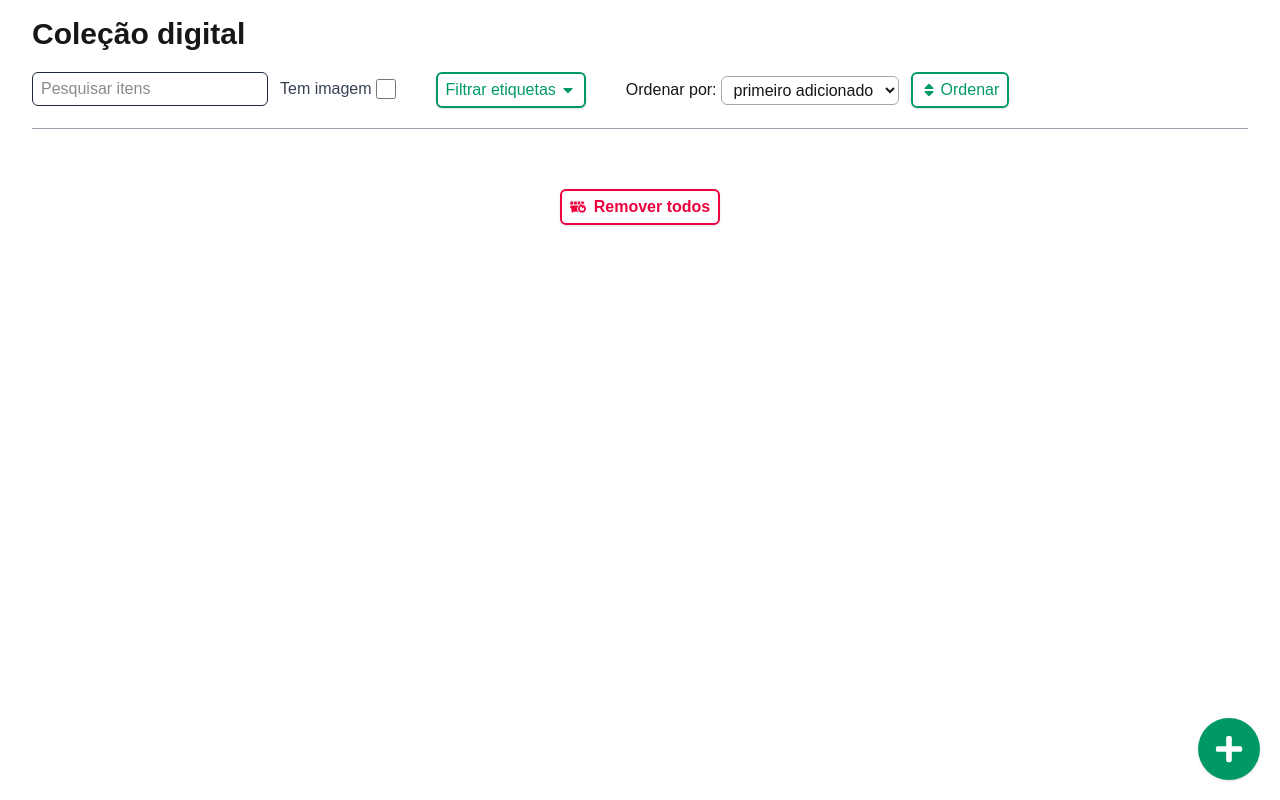
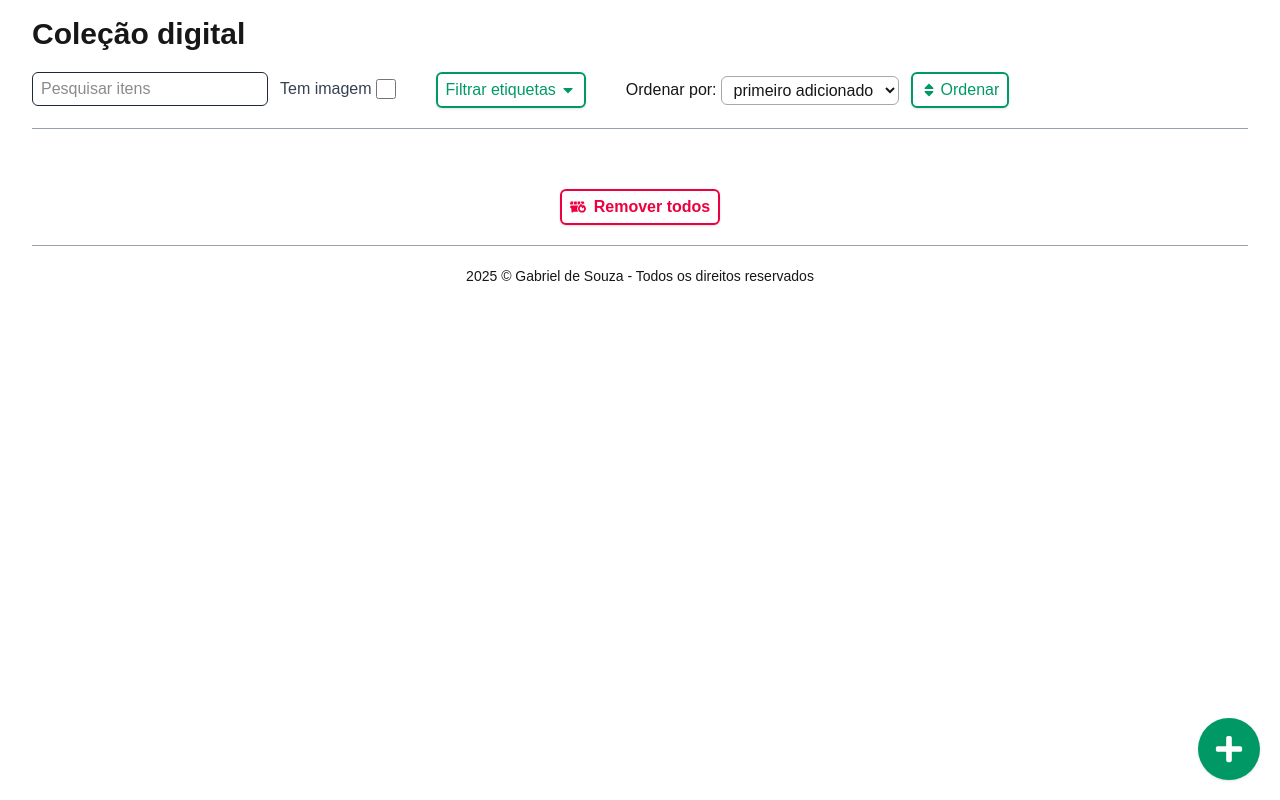
Before and after one commit to gab-souza-martins/digital-collection, a Next.js app: page / in a window 1280 px wide. Built offline with nearby package versions, Linux system fonts and the light colour scheme.

Commit message:
Adicionado componente Footer.tsx com atribuição

```diff
--- /dev/null
+++ b/src/app/Components/Footer.tsx
@@ -0,0 +1,8 @@
+const Footer = () => {
+   return (
+      <p className="text-center text-sm">
+         2025 &copy; Gabriel de Souza - Todos os direitos reservados
+      </p>
+   );
+};
+export default Footer;
--- a/src/app/colecao/[collectionId]/page.tsx
+++ b/src/app/colecao/[collectionId]/page.tsx
@@ -15,6 +15,7 @@ import Tag from "@/app/Types/TagType";
 import TagFilter from "@/app/Components/TagFilter";
 import AddAndEditForm from "@/app/Components/AddAndEditForm";
 import InitialEditValues from "@/app/Types/InitialEditValues";
+import Footer from "@/app/Components/Footer";
 
 const CollectionPage = () => {
    const params = useParams();
@@ -396,6 +397,12 @@ const CollectionPage = () => {
                openRemoveAll={handleOpenConfirmEmptyCollection}
             />
          </main>
+
+         <hr className="my-5 text-gray-400" />
+
+         <footer>
+            <Footer />
+         </footer>
       </div>
    );
 };
--- a/src/app/page.tsx
+++ b/src/app/page.tsx
@@ -13,6 +13,7 @@ import TagFilter from "./Components/TagFilter";
 import Tag from "./Types/TagType";
 import AddAndEditForm from "./Components/AddAndEditForm";
 import InitialEditValues from "./Types/InitialEditValues";
+import Footer from "./Components/Footer";
 
 const Home = () => {
    // *Coleções totais e visualizadas
@@ -367,6 +368,12 @@ const Home = () => {
                openRemoveAll={handleOpenConfirmRemoveAllCollections}
             />
          </main>
+
+         <hr className="my-5 text-gray-400" />
+
+         <footer>
+            <Footer />
+         </footer>
       </div>
    );
 };
```
